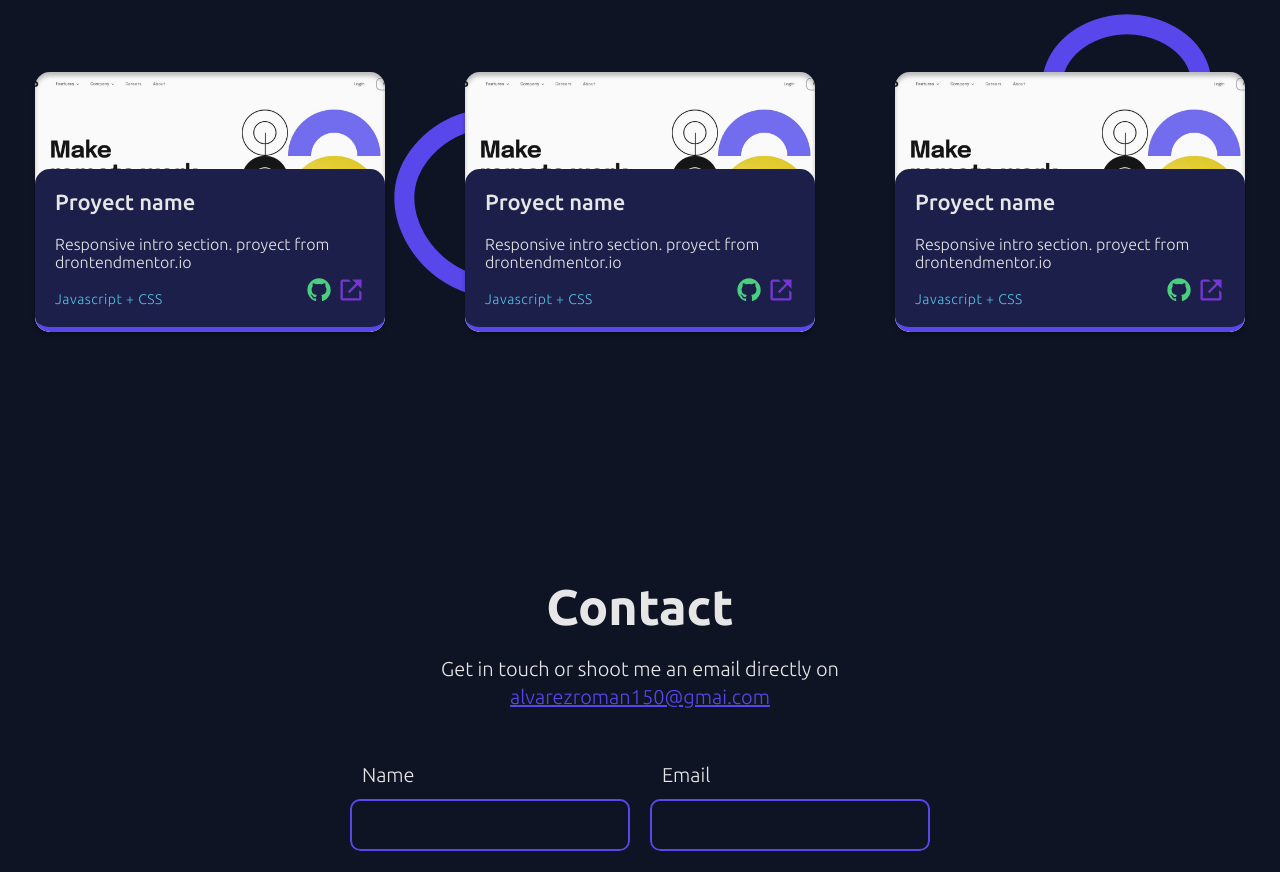
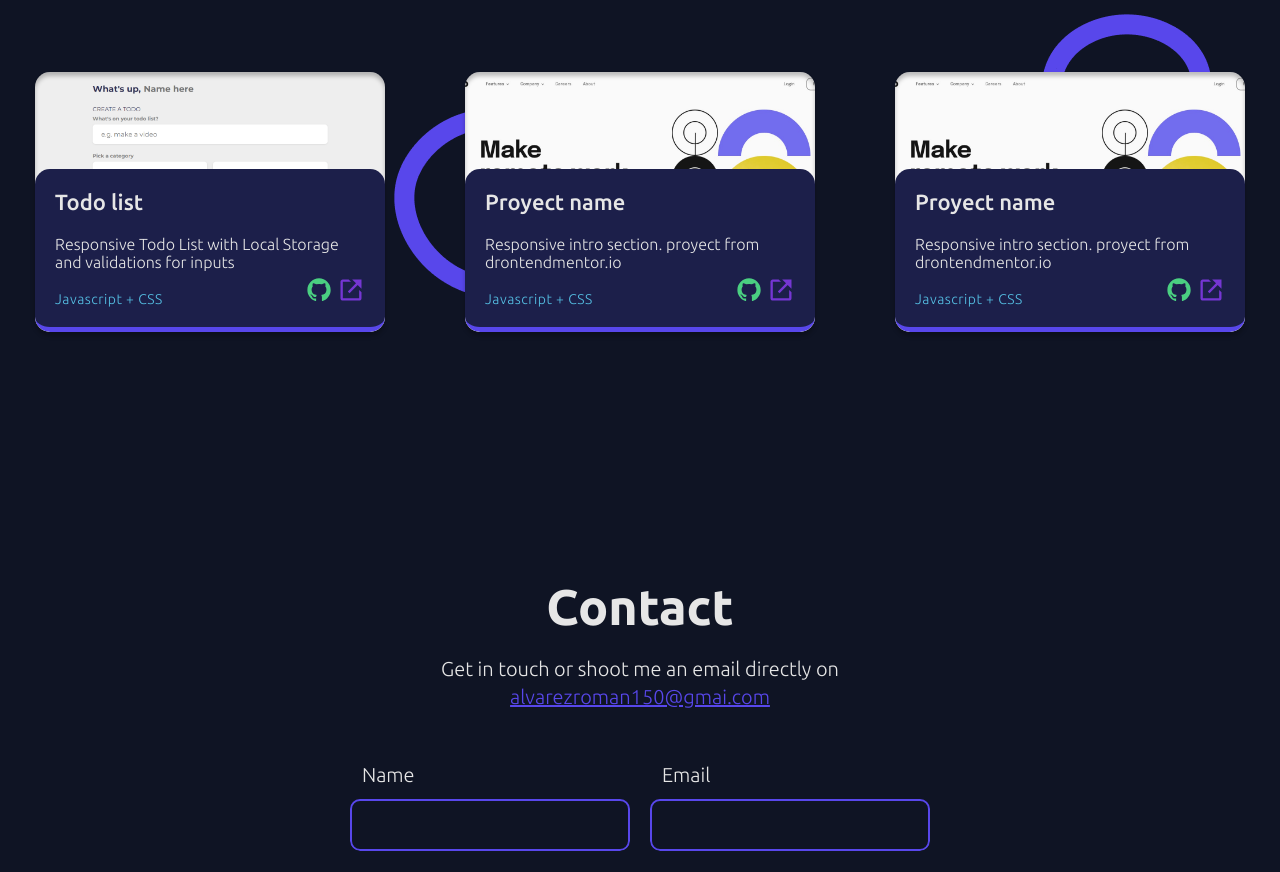
Before and after one commit to RomanAlvarezz/Portfolio, a website: page index.html in a window 1280 px wide. Shown: the part 1787-2659 px from the top of the page. Drawn offline with Linux system fonts and the light colour scheme.

Commit message:
tarjeta sobre todolist casi completa(falta el link de deply)

```diff
--- a/index.html
+++ b/index.html
@@ -60,10 +60,12 @@
     <section class="home" id="home">
       <div class="home__container">
         <div class="home__txt hidden">
-          <p data-section="home" data-value="hi" class="subtitle hi">Hello i'm</p>
+          <p data-section="home" data-value="hi" class="subtitle hi">
+            Hello i'm
+          </p>
           <h1 class="name" id="roman">Román</h1>
           <p data-section="home" data-value="rol" class="subtitle rol">
-            FRONTEND WEB DEVELOPER +<br>SYSTEMS ENGINEERING STUDENT
+            FRONTEND WEB DEVELOPER +<br />SYSTEMS ENGINEERING STUDENT
           </p>
           <div class="home__btn__container">
             <button class="btn" data-section="home" data-value="cv">
@@ -123,7 +125,11 @@
         <h1 class="title hidden" data-section="about" data-value="title">
           About Me
         </h1>
-        <p class="about__description sm-txt hidden" data-section="about" data-value="description">
+        <p
+          class="about__description sm-txt hidden"
+          data-section="about"
+          data-value="description"
+        >
           Hi, my name is Roman Alvarez and I am a self-taught Front End
           Developer based in Argentina. My first interactions with code began on
           sixth grade of High School (2020), programming microcontrollers with
@@ -138,7 +144,11 @@
           job oportunity as a web developer.
         </p>
 
-        <h2 class="about__subtitle subtitle hidden" data-section="about" data-value="subtitle">
+        <h2
+          class="about__subtitle subtitle hidden"
+          data-section="about"
+          data-value="subtitle"
+        >
           Tecnologias que uso
         </h2>
         <div class="about__skills">
@@ -160,6 +170,31 @@
         Proyects
       </h1>
       <div class="cards-container">
+
+        <div class="card hidden">
+          <div class="card__txt">
+            <h3 class="card__title" data-section="proyects" data-value="title-1">Todo list</h3>
+            <p class="card__description" data-section="proyects" data-value="description-1">
+              Responsive Todo List with Local Storage and validations for inputs
+            </p>
+            <div class="card__bot">
+              <p class="card__technologies">Javascript + CSS</p>
+              <div class="card__btn__container">
+                <a
+                  href="https://github.com/RomanAlvarezz/TodoList"
+                  class="card__link"
+                  target="_blank"
+                >
+                  <img src="./assets/git.svg" />
+                </a>
+                <a href="#" class="card__link">
+                  <img src="./assets/external-link.svg" />
+                </a>
+              </div>
+            </div>
+          </div>
+        </div>
+
         <div class="card hidden">
           <div class="card__txt">
             <h3 class="card__title">Proyect name</h3>
@@ -169,7 +204,9 @@
             <div class="card__bot">
               <p class="card__technologies">Javascript + CSS</p>
               <div class="card__btn__container">
-                <a href="#" class="card__link"><img src="./assets/git.svg" /></a>
+                <a href="#" class="card__link"
+                  ><img src="./assets/git.svg"
+                /></a>
                 <a href="#" class="card__link"
                   ><img src="./assets/external-link.svg"
                 /></a>
@@ -187,25 +224,9 @@
             <div class="card__bot">
               <p class="card__technologies">Javascript + CSS</p>
               <div class="card__btn__container">
-                <a href="#" class="card__link"><img src="./assets/git.svg" /></a>
                 <a href="#" class="card__link"
-                  ><img src="./assets/external-link.svg"
+                  ><img src="./assets/git.svg"
                 /></a>
-              </div>
-            </div>
-          </div>
-        </div>
-
-        <div class="card hidden">
-          <div class="card__txt">
-            <h3 class="card__title">Proyect name</h3>
-            <p class="card__description">
-              Responsive intro section. proyect from drontendmentor.io
-            </p>
-            <div class="card__bot">
-              <p class="card__technologies">Javascript + CSS</p>
-              <div class="card__btn__container">
-                <a href="#" class="card__link"><img src="./assets/git.svg" /></a>
                 <a href="#" class="card__link"
                   ><img src="./assets/external-link.svg"
                 /></a>
@@ -230,10 +251,13 @@
         data-value="subtitle"
       >
         Get in touch or shoot me an email directly on
-        <a href="mailto:alvarezroman150@gmai.com" class="contact__email">alvarezroman150@gmai.com</a>
+        <a href="mailto:alvarezroman150@gmai.com" class="contact__email"
+          >alvarezroman150@gmai.com</a
+        >
       </p>
 
-      <form class="form"
+      <form
+        class="form"
         action="https://formsubmit.co/alvarezroman150@gmail.com"
         method="POST"
       >
--- a/languages/en.json
+++ b/languages/en.json
@@ -26,7 +26,9 @@
         "subtitle": "My Skillset"
     },
     "proyects":{
-        "title": "Proyects"
+        "title": "Proyects",
+        "title-1": "Todo List",
+        "description-1": "Responsive Todo List with Local Storage and validations for inputs"
     },
     "contact":{
         "title": "Contact",
--- a/languages/es.json
+++ b/languages/es.json
@@ -26,7 +26,9 @@
         "subtitle": "Mis habilidades"
     },
     "proyects":{
-        "title": "Proyectos"
+        "title": "Proyectos",
+        "title-1": "Lista de Tareas",
+        "description-1": "Lista de Tareas responsive con Local Storage y validaciones para los inputs"
     },
     "contact":{
         "title": "Contacto",
--- a/sass/components/_card.scss
+++ b/sass/components/_card.scss
@@ -9,10 +9,25 @@
     box-shadow: 0 4px 4px 0 rgba(0, 0, 0, 0.25),
       inset 0 4px 4px 0 rgba(0, 0, 0, 0.25);
     border-radius: 15px;
-    background: url(../../assets/fondo-card-proyect.jpg);
-    background-size: cover;
-    background-position: center center;
     outline-offset: -0.5px;
+
+    &:first-child{
+        background: url(../../assets/todolistscreen.png);
+        background-size: cover;
+        background-position: center center;
+    }
+
+    &:nth-child(2){
+        background: url(../../assets/fondo-card-proyect.jpg);
+        background-size: cover;
+        background-position: center center;
+    }
+
+    &:last-child{
+        background: url(../../assets/fondo-card-proyect.jpg);
+        background-size: cover;
+        background-position: center center;
+    }
 
     &:hover{
        outline: solid 2px var(--primario);
@@ -56,6 +71,10 @@
         color: var(--sky-blue);
     }
 
+    &__link{
+        text-decoration: none;
+    }
+
     &__link img {
         width: 28px;
     }
```
Also changed, not shown: assets/todolistscreen.png (added), css/styles.css, 1 other file.
